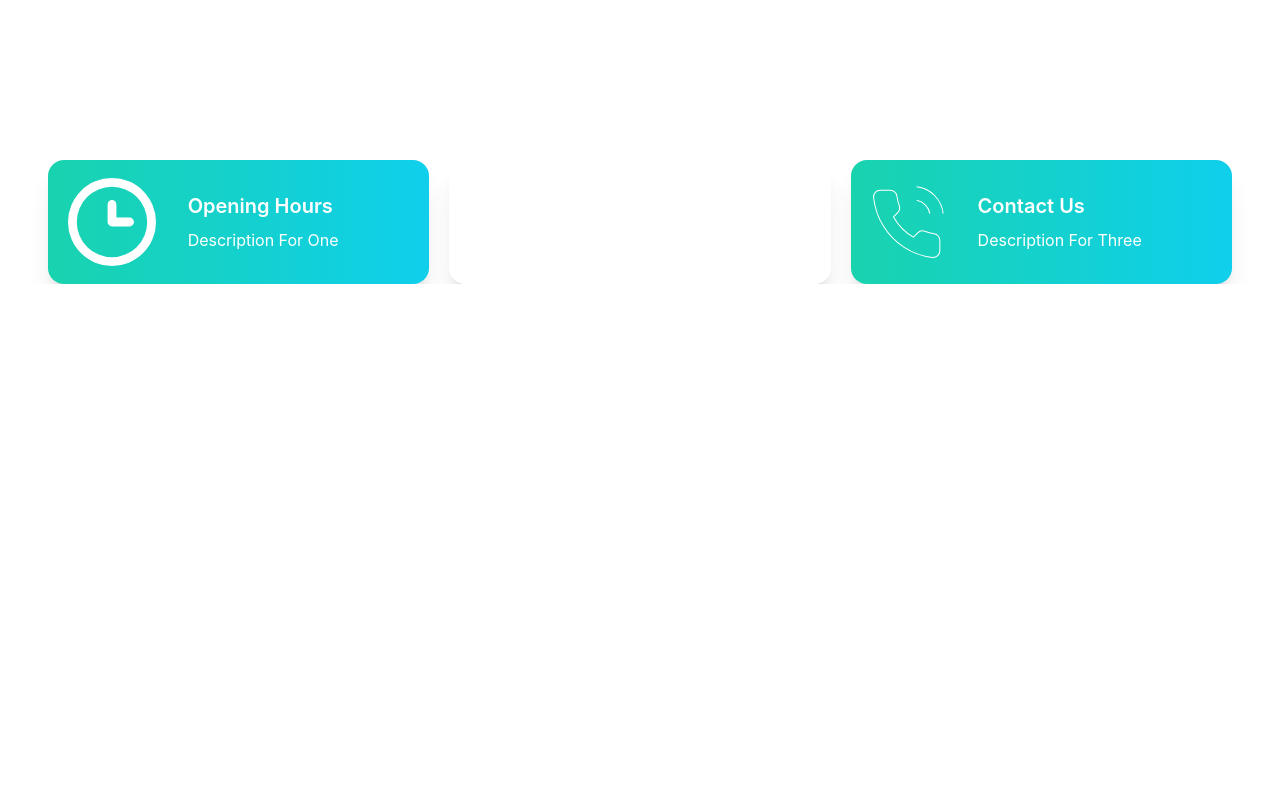
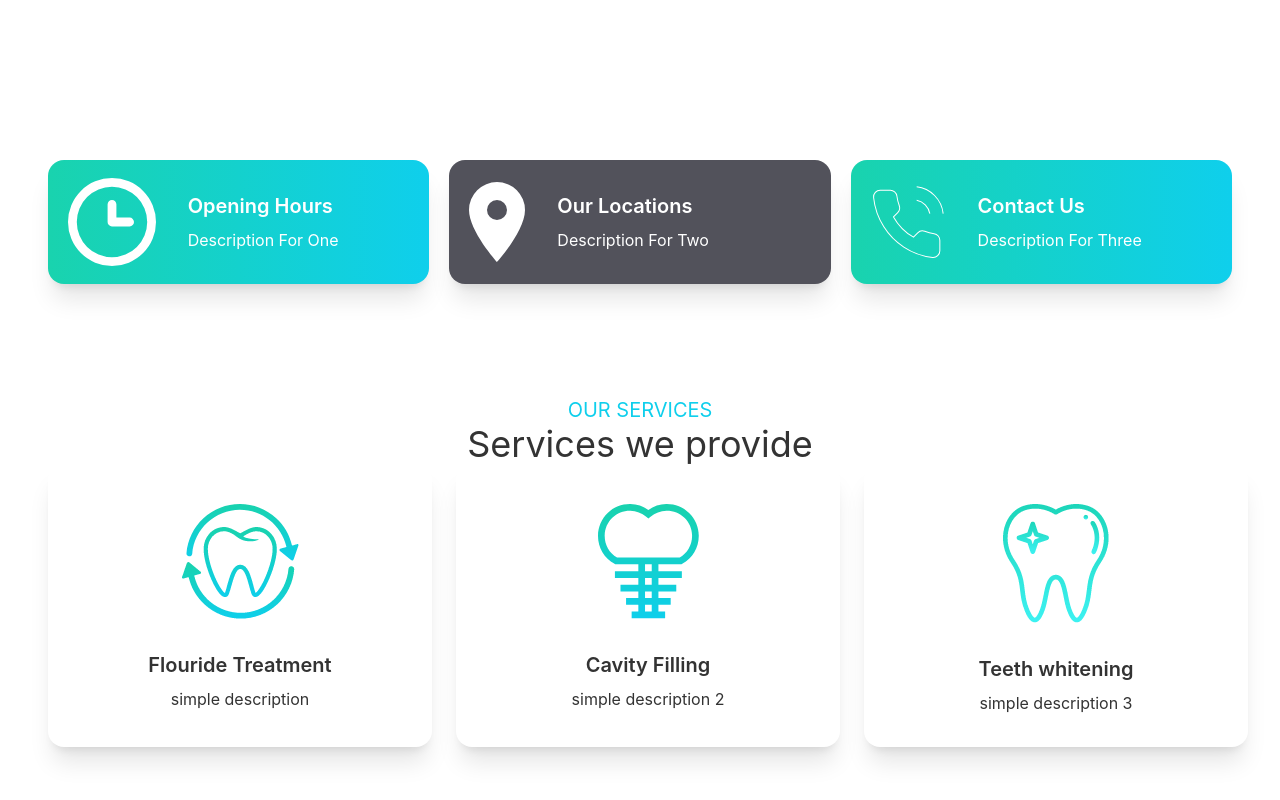
Before and after one commit to rezaun/doctors-portal-client, a React (Create React App) app: page / in a window 1280 px wide. Shown: the part 704-1504 px from the top of the page. Before the commit the page ends 988 px from the top, so only its background shows below. Built offline with nearby package versions, Linux system fonts and the light colour scheme.

Commit message:
adding service serction has been done

```diff
--- a/src/Pages/Home/Home.js
+++ b/src/Pages/Home/Home.js
@@ -1,12 +1,14 @@
 import React from 'react';
 import Banner from './Banner';
 import Info from './Info';
+import Services from './Services';
 
 const Home = () => {
     return (
         <div className='px-12'>
             <Banner/>
             <Info/>
+            <Services/>
         </div>
     );
 };
--- a/src/Pages/Home/Info.js
+++ b/src/Pages/Home/Info.js
@@ -8,7 +8,7 @@
     return (
         <div className='grid grid-cols-1 lg:grid-cols-3 gap-5'>
            <InfoCard cardTitle="Opening Hours" description="Description For One" img={clock} bgClass="bg-gradient-to-r from-secondary to-primary"></InfoCard>
-           <InfoCard cardTitle="Our Locations" description="Description For Two" img={marker} bgClass="bg-accent"></InfoCard>
+           <InfoCard cardTitle="Our Locations" description="Description For Two" img={marker} bgClass="bg-zinc-600"></InfoCard>
            <InfoCard cardTitle="Contact Us" description="Description For Three" img={phone} bgClass="bg-gradient-to-r from-secondary to-primary"></InfoCard>
         </div>
     );
--- /dev/null
+++ b/src/Pages/Home/Service.js
@@ -0,0 +1,18 @@
+import React from 'react';
+
+const Service = ({service}) => {
+    return (
+        <div class="card w-96 bg-base-100 shadow-xl">
+            <figure class="px-10 pt-10">
+                <img src={service.img} alt="Shoes" class="rounded-xl" />
+            </figure>
+            <div class="card-body items-center text-center">
+                <h2 class="card-title">{service.name}</h2>
+                <p>{service.description}</p>
+
+            </div>
+        </div>
+    );
+};
+
+export default Service;
--- /dev/null
+++ b/src/Pages/Home/Services.js
@@ -0,0 +1,46 @@
+import React from 'react';
+import fluride from '../../assets/images/fluoride.png'
+import cavity from '../../assets/images/cavity.png'
+import whitening from '../../assets/images/whitening.png'
+import Service from './Service';
+
+const Services = () => {
+    const services = [
+        {
+            _id:1,
+            name:'Flouride Treatment',
+            description: 'simple description',
+            img:fluride
+        },
+        {
+            _id:2,
+            name:'Cavity Filling',
+            description: 'simple description 2',
+            img:cavity
+        },
+        {
+            _id:3,
+            name:'Teeth whitening',
+            description: 'simple description 3',
+            img:whitening
+        },
+    ]
+    return (
+        <div className='my-28'>
+            <div className='text-center'>
+                <h3 className='text-primary text-xl uppercase'>Our Services</h3>
+                <h2 className='text-4xl'>Services we provide</h2>
+            </div>
+            <div className='grid sm:grid-cols-1 md:grid-cols-2 lg:grid-cols-3 gap-10'>
+                {
+                    services.map(service =><Service
+                    key={service._id}
+                    service={service}
+                    ></Service>)
+                }
+            </div>
+        </div>
+    );
+};
+
+export default Services;
```
